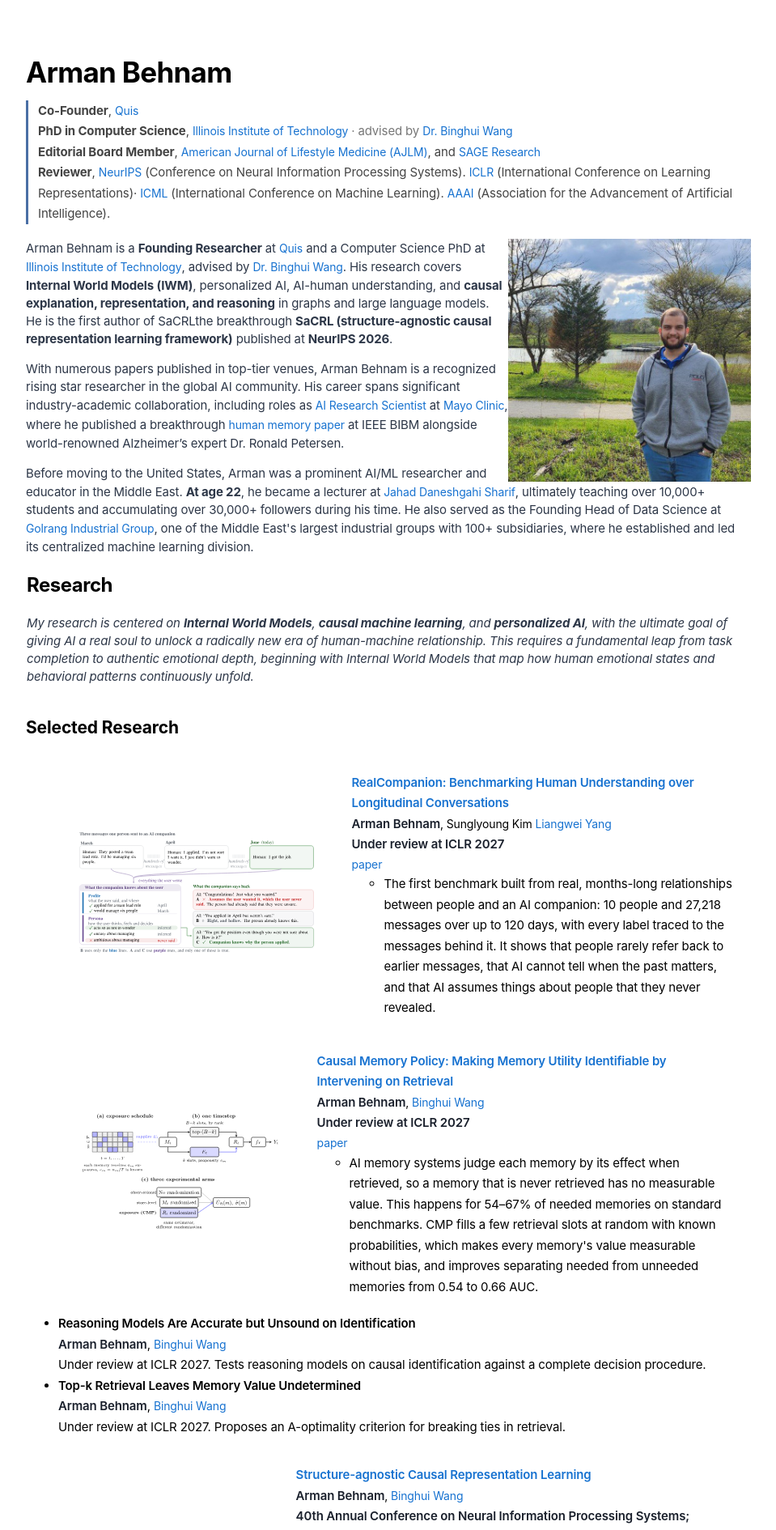
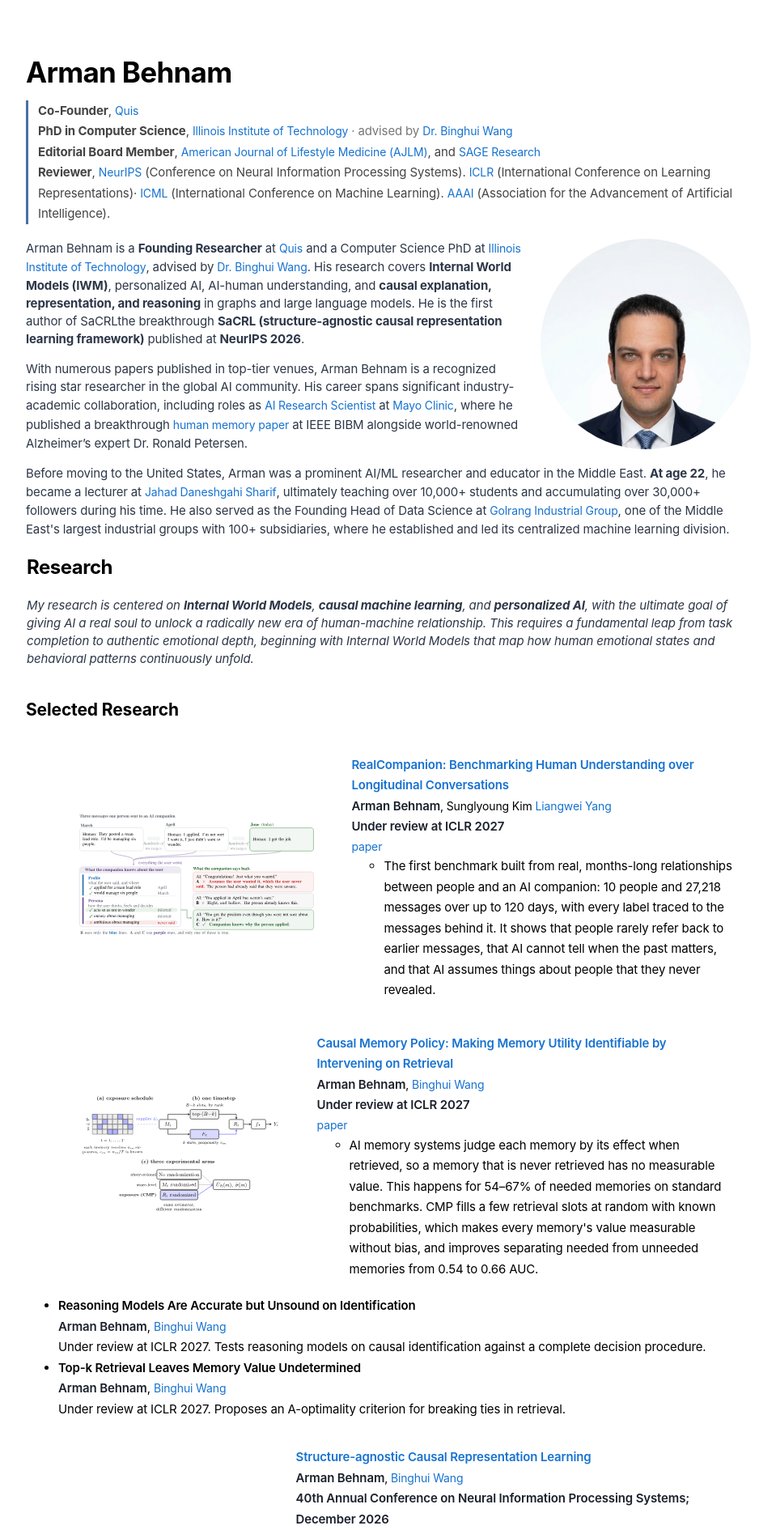
Before and after one commit to ArmanBehnam/ArmanBehnam.github.io, a Jekyll site: the page built from index.html, in a window 1280 px wide. Shown: the top 1890 px of the page at 81% size, without its empty margins (160-1119 px from the left). Built offline with Jekyll 4.4.1, drawn with Linux system fonts in a browser that asks for light colours.

Commit message:
Update profile photo, make it round

```diff
--- a/index.html
+++ b/index.html
@@ -27,7 +27,8 @@ title: Arman Behnam's website
   </script>
 </head>
 <body>
-<img src="images/photo_2023-04-30_13-46-43.jpg" style="float:right;" width="300px">
+<img src="images/profile.jpeg" alt="Arman Behnam" style="float:right; width:260px; height:260px; border-radius:50%;
+ object-fit:cover; object-position:center top; margin:0 0 16px 24px;">
 
 
 <p>Arman Behnam is a <b>Founding Researcher</b> at <a href="https://quis.ai/">Quis</a> and a Computer Science PhD
```
Also changed, not shown: images/profile.jpeg (added).
